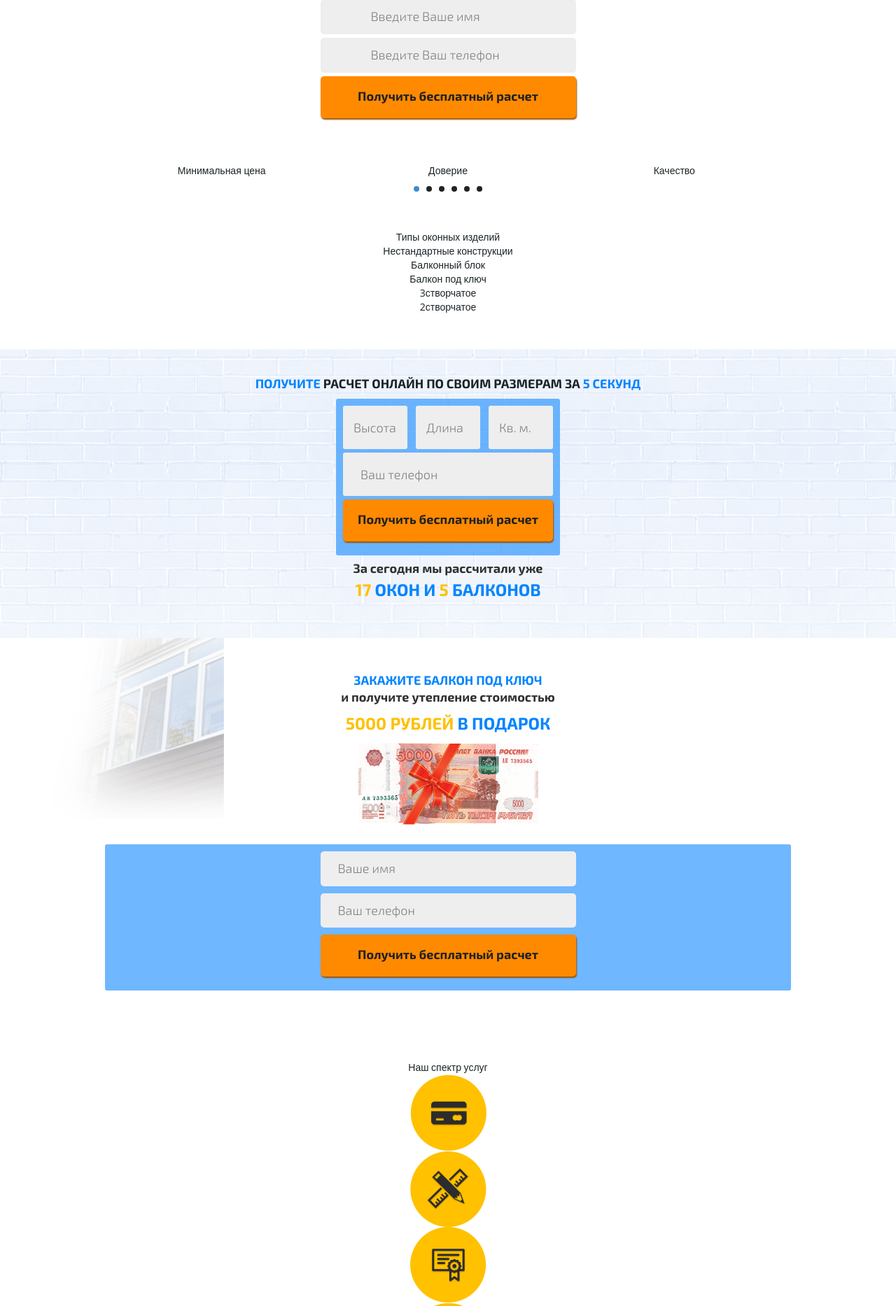
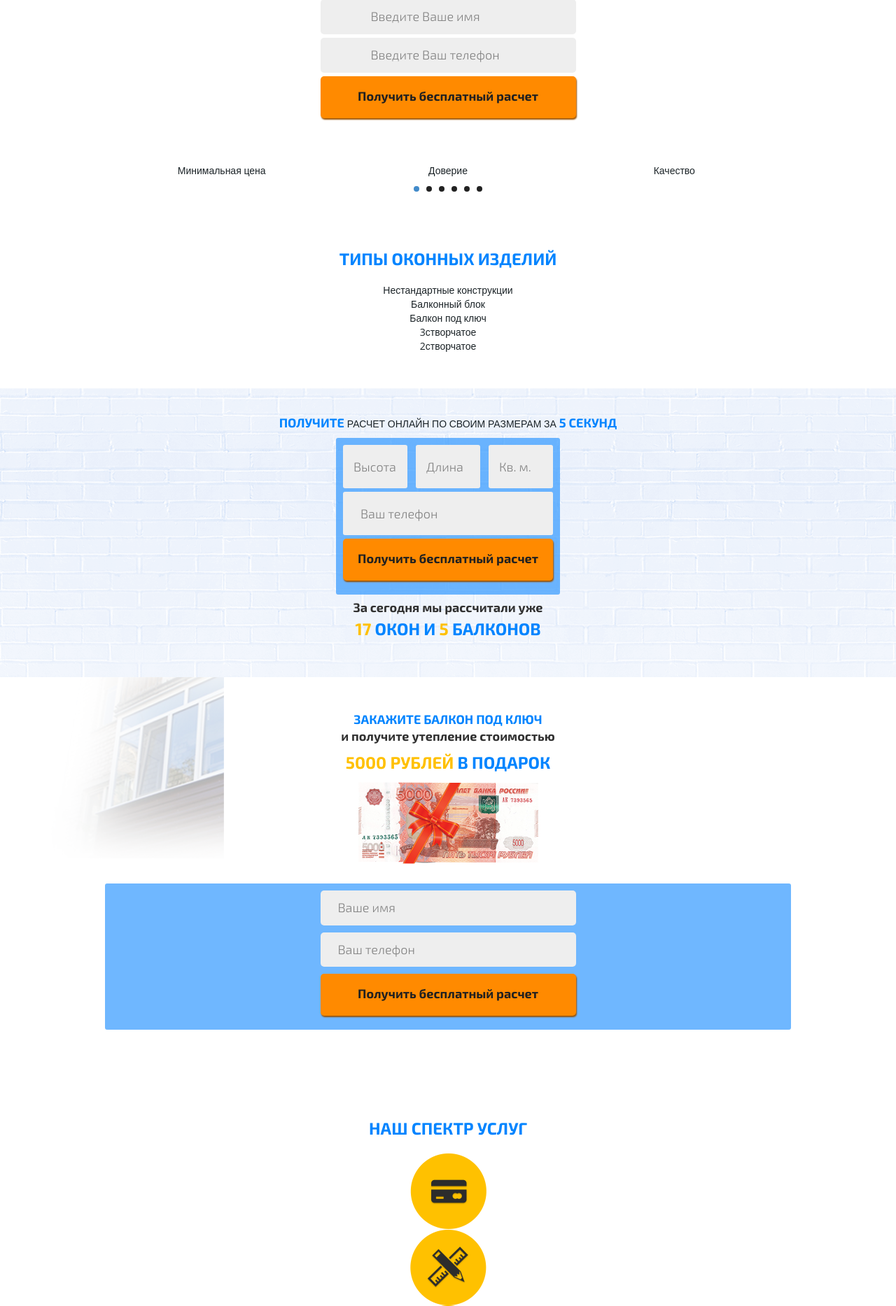
Before and after one commit to smartdeal/105-okna-arsenal, a PHP site: page / in a window 1280 px wide. Shown: the part 1410-3277 px from the top of the page at 70% size. Run offline with PHP 8.4, Linux system fonts and the light colour scheme.

Commit message:
add s-title

```diff
--- a/css/main.css
+++ b/css/main.css
@@ -165,12 +165,13 @@ form .field_error {
 .section {
   padding: 20px 0; }
 
-.section .title {
-  font-family: "exo2";
-  font-size: 18px;
-  font-weight: 700;
-  line-height: 1.33;
-  text-transform: uppercase; }
+.s-title {
+    color: #0084ff;
+    font: 700 24px/30px Exo2;
+    text-transform: uppercase;
+    padding-top: 27px;
+    margin-bottom: 19px;
+}
 
 .dark {
   position: fixed;
--- a/index.html
+++ b/index.html
@@ -102,8 +102,7 @@
     <div class="s-stock">
         <div class="container">
             <div class="text attention-top"><span>Акция</span></div>
-            <div class="title">
-                Закажи окно сейчас и получи:</div>
+            <div class="title">Закажи окно сейчас и получи:</div>
             <div class="b-stock-list">
                 <div class="item"><i class="icon item1"></i><span>демонтаж</span></div>
                 <div class="item"><i class="icon item2"></i><span>подъем на этаж</span></div>
@@ -117,8 +116,7 @@
 
     <div class="s-discount">
         <div class="container">
-            <div class="text">
-                Получите бесплатный расчет
+            <div class="text">Получите бесплатный расчет
                 <br><span class="text_1">всего за 1 минуту</span>
                 <br><span class="text_2">+ скидку 1000 рублей</span>
             </div>
@@ -128,7 +126,6 @@
     <div class="b-form section">
         <div class="container">
             <div class="items">
-
                 <div class="item item-2">
                     <form class="f-get-calc">
                         <input type="text" class="required " name="name" placeholder="Введите Ваше имя">
@@ -157,7 +154,7 @@
 
     <div class="s-types section">
         <div class="container">
-            <div class="tit">Типы оконных изделий</div>
+            <div class="s-title">Типы оконных изделий</div>
             <div class="b-types-wrap">
                 <div class="b-types-list">
                     <div class="item">Нестандартные конструкции</div>
@@ -178,7 +175,6 @@
                 <div class="items">
                     <div class="item item-2">
                         <form class="f-get-calc">
-                            <div class="tit">Введите данные объема заказа</div>
                             <div class="inp">
                                 <input type="text" class="required input_small" name="width" id="height" placeholder="Высота">
                             </div>
@@ -203,8 +199,7 @@
     <div class="s-main-form section">
         <div class="container">
             <div class="row">
-                <div class="tit">Закажите балкон под ключ
-                    <br><span>и получите утепление стоимостью</span></div>
+                <div class="tit">Закажите балкон под ключ<br><span>и получите утепление стоимостью</span></div>
                 <div class="gift"><span>5000 рублей </span>в ПОДАРОК</div>
                 <img src="images/gift.png" alt="gift">
                 <div class="b-form blu_bg">
@@ -224,7 +219,7 @@
 
     <div class="s-spectr section">
         <div class="container">
-            <div class="tit">Наш спектр услуг</div>
+            <div class="s-title">Наш спектр услуг</div>
             <div class="b-spectr-wrap">
                 <div class="b-spectr">
                     <div class="item"><img src="images/icon_s-bullets_top_i1.png" alt=""></div>
@@ -241,7 +236,7 @@
 
     <div class="s-reviews section">
         <div class="container">
-            <div class="tit">Наши работы и отзывы</div>
+            <div class="s-title">Наши работы и отзывы</div>
             <div class="b-reviews-wrap">
                 <div class="b-reviews-list">
                     <div class="item">1</div>
@@ -257,7 +252,7 @@
 
     <div class="s-about section">
         <div class="container">
-            <div class="tit">Несколько слов о нашей компании</div>
+            <div class="s-title">Несколько слов о нашей компании</div>
             <div class="image"></div>
             <p>Посмотрите короткое видео о нашем производстве</p>
             <iframe width="560" height="170" src="https://www.youtube.com/embed/dC3_0srY0Rs" frameborder="0" allowfullscreen></iframe>
@@ -273,35 +268,6 @@
         </div>
     </div>
 
-
-    <!--
-           <div class="s-get-calc section">
-        <div class="container">
-            <div class="title"><span>Получите расчет заказа</span><span>по Вашим данным сейчас!</span></div>
-            <div class="items">
-                <div class="item item-1">
-                    <img src="img/b-get-calc.jpg" alt="">
-                </div>
-                <div class="item item-2">
-                    <form class="f-get-calc">
-                        <div class="tit">Введите данные объема заказа</div>
-                        <div class="inp">
-                            <label for="width">Ширина</label>
-                            <input type="text" class="required" name="width" id="width">
-                        </div>
-                        <div class="inp">
-                            <label for="height">Высота</label>
-                            <input type="text" class="required" name="height" id="height">
-                        </div>
-                        <input type="text" class="required f-tel" name="tel" placeholder="Введите Ваш телефон">
-                        <button type="submit" class="btn send-btn btn-animation">Получить бесплатный расчет</button>
-                    </form>
-                </div>
-            </div>
-        </div>
-    </div>
--->
-
     <div class="s-balk section">
         <div class="container">
         </div>
@@ -315,7 +281,7 @@
     <div class="s-sert section">
         <div class="screw screw-top"></div>
         <div class="container">
-            <div class="tit">наши сертификаты</div>
+            <div class="s-title">наши сертификаты</div>
             <div class="b-sert-wrap">
                 <div class="b-sert">
                     <div class="item"><a href="images/icon_s-stock_i1.png" class="fancybox" rel="group1"></a><img src="images/icon_s-stock_i1.png" alt=""></div>
@@ -328,6 +294,17 @@
 
     <div class="s-adv">
         <div class="container">
+            <div class="s-title">7 преимуществ заказать окно у нас</div>
+            <div class="b-adv-wrap">
+                <div class="b-adv-list">
+                    <div class="item">Выезд замерщик в день обращения</div>
+                    <div class="item">Заключение договора на дому (скачать договор)</div>
+                    <div class="item">Гарантия 5 лет</div>
+                    <div class="item">Рассрочка до 3 месяцев, кредит</div>
+                    <div class="item">Замерщик заходит в дом в одноразовых тапочках и предоставляет образцы профилей</div>
+                    <div class="item">Тех поддержка  7дней в неделю и всегда доброжелательные менеджеры</div>
+                </div>
+            </div>
         </div>
     </div>
 
--- a/js/main.js
+++ b/js/main.js
@@ -164,15 +164,7 @@ var checkHeight = $(window).height();
 if (checkWidth > 750) {
     var s_vid_max_slides = 2;
 } else {
-    $('.b-spectr').lightSlider({
-            item:1,
-            loop:true,
-    });
-    $('.b-sert').lightSlider({
-            item:1,
-            loop:true,
-    });
-    $('.b-types-list').lightSlider({
+    $('.b-spectr, .b-adv-list, .b-sert, .b-types-list').lightSlider({
             item:1,
             loop:true,
     });
```
